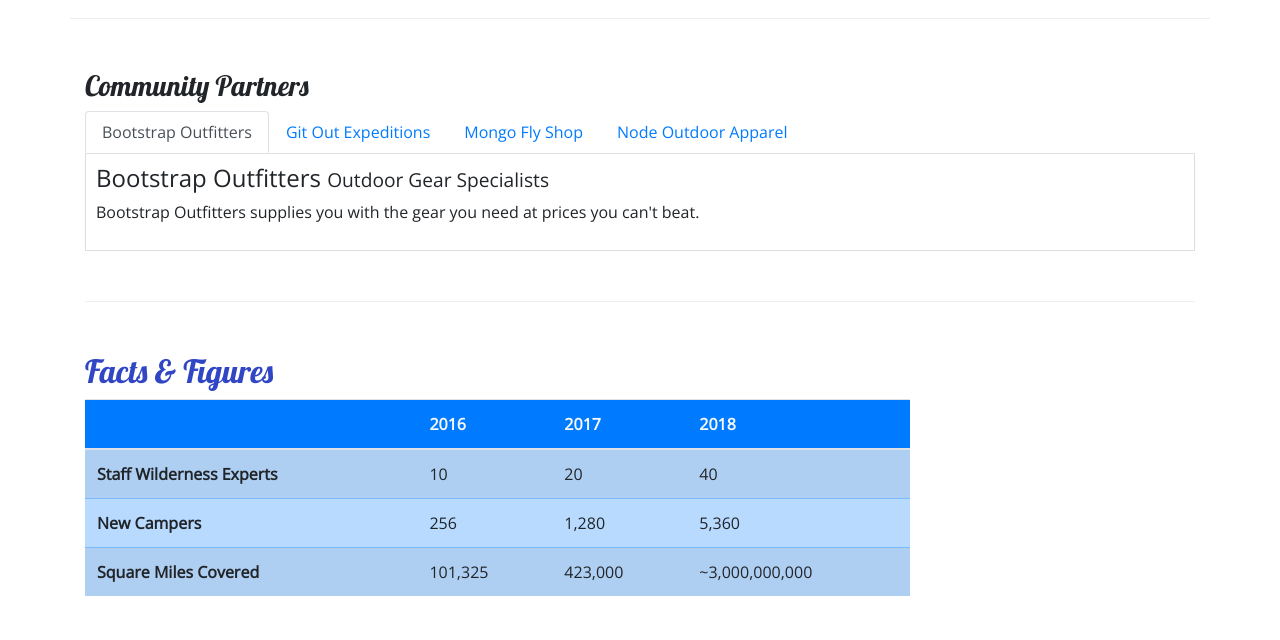
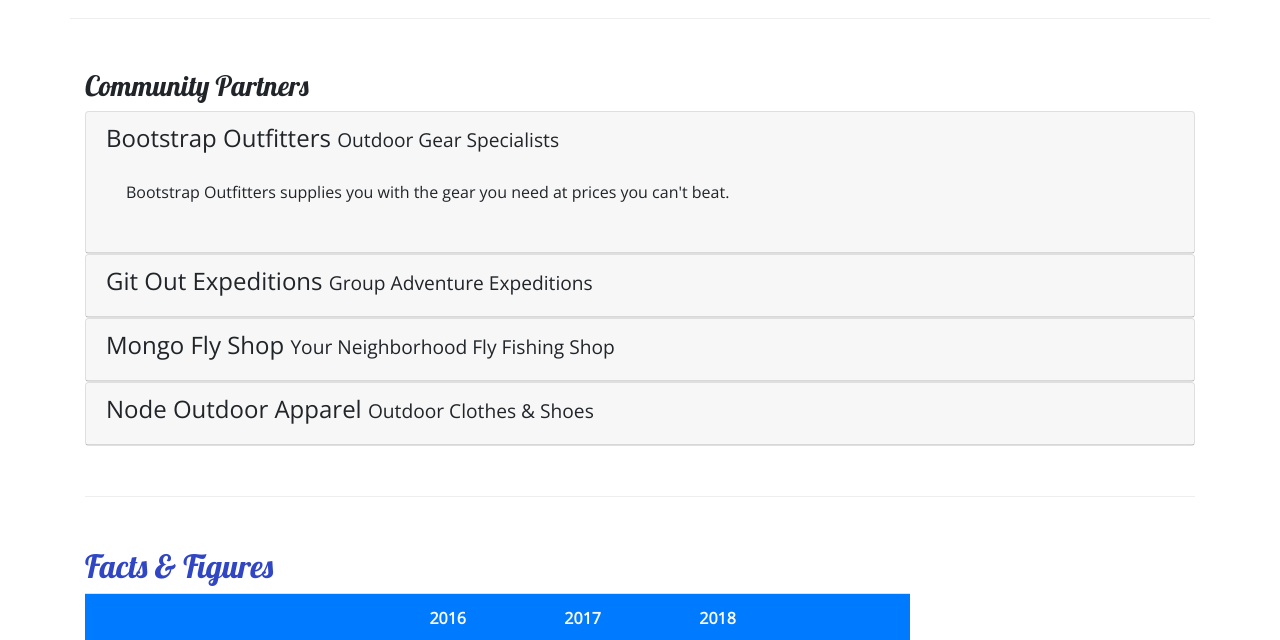
Before and after one commit to FiyinA/nucamp-Bootstrap, a website: page aboutus.html in a window 1280 px wide. Shown: the part 810-1450 px from the top of the page. Drawn offline with nearby package versions, Linux system fonts and the light colour scheme.

Commit message:
Accordion

```diff
--- a/aboutus.html
+++ b/aboutus.html
@@ -101,28 +101,62 @@
 
         <div class="row-content">
             <h3>Community Partners</h3>
-            <ul class="nav nav-tabs">
-                <li classf="nav-item"> <a class="nav-link active" href="#bootstrap" role="tab" data-toggle="tab">Bootstrap Outfitters </a></li>
-                <li class="nav-item"> <a class="nav-link" href="#git" role="tab" data-toggle="tab">Git Out Expeditions </a></li>
-                <li class="nav-item"> <a class="nav-link" href="#mongo" role="tab" data-toggle="tab">Mongo Fly Shop </a></li>
-                <li class="nav-item">  <a class="nav-link" href="#node" role="tab" data-toggle="tab">Node Outdoor Apparel </a></li>
-            </ul>
-            <div class="tab-content">
-                <div role="tabpanel" class="tab-pane fade show active" id="bootstrap">
-                    <h4>Bootstrap Outfitters <small>Outdoor Gear Specialists</small></h4>
-                    <p class="d-none d-sm-block">Bootstrap Outfitters supplies you with the gear you need at prices you can't beat.</p>
+            <div id="accordion">
+                <div class="card">
+                    <div role="tab" class="card-header">
+                        <h4>
+                            <a data-toggle="collapse" data-target="#bootstrap">
+                                Bootstrap Outfitters <small>Outdoor Gear Specialists</small>
+                            </a>
+                        </h4>
+                        <div class="collapse show" id="bootstrap" data-parent="#accordion">
+                            <div class="card-body">
+                                <p class="d-none d-sm-block">Bootstrap Outfitters supplies you with the gear you need at prices you can't beat.</p>
+                            </div>
+                        </div>
+                    </div>
                 </div>
-                <div role="tabpanel" class="tab-pane fade" id="git">
-                    <h4>Git Out Expeditions <small>Group Adventure Expeditions</small></h4>
-                    <p class="d-none d-sm-block">Join Git Out Expeditions to explore new horizons with a group of other adventurers!</p>
+                <div class="card">
+                    <div role="tab" class="card-header">
+                        <h4>
+                            <a class="collapsed" data-toggle="collapse" data-target="#git">
+                                Git Out Expeditions <small>Group Adventure Expeditions</small>
+                            </a>
+                        </h4>
+                        <div class="collapse" id="git" data-parent="#accordion">
+                            <div class="card-body">
+                                <p class="d-none d-sm-block">Join Git Out Expeditions to explore new horizons with a group of other adventurers!</p>
+                           </div>
+                        </div>
+                    </div>
                 </div>
-                <div role="tabpanel" class="tab-pane fade" id="mongo">
-                    <h4>Mongo Fly Shop <small>Your Neighborhood Fly Fishing Shop.</small></h4>
-                    <p class="d-none d-sm-block">Need a new fishing pole, a tacklebox, or flies of all kinds? Stop by Mongo Fly Shop.</p>
+                <div class="card">
+                    <div role="tab" class="card-header">
+                        <h4>
+                            <a class="collapsed" data-toggle="collapse" data-target="#mongo">
+                                Mongo Fly Shop <small>Your Neighborhood Fly Fishing Shop</small>
+                            </a>
+                        </h4>
+                        <div class="collapse" id="mongo" data-parent="#accordion">
+                            <div class="card-body">
+                                <p class="d-none d-sm-block">Need a new fishing pole, a tacklebox, or flies of all kinds? Stop by Mongo Fly Shop.</p>
+                            </div>
+                        </div>
+                    </div>
                 </div>
-                <div role="tabpanel" class="tab-pane fade" id="node">
-                    <h4>Node Outdoor Apparel <small>Outdoor Clothes & Shoes</small></h4>
-                    <p class="d-none d-sm-block">From polar fleeces to swimsuits, hiking boots to waders, a visit to Node will be sure to get you covered.</p>
+                <div class="card">
+                    <div role="tab" class="card-header">
+                        <h4>
+                            <a class="collapsed" data-toggle="collapse" data-target="#node">
+                                Node Outdoor Apparel <small>Outdoor Clothes & Shoes</small>
+                            </a>
+                        </h4>
+                        <div class="collapse" id="node" data-parent="#accordion">
+                            <div class="card-body">
+                                <p class="d-none d-sm-block">From polar fleeces to swimsuits, hiking boots to waders, a visit to Node will be sure to get you covered.</p>
+                            </div>
+                        </div>
+                    </div>
                 </div>
             </div>
         </div>
--- a/css/styles.css
+++ b/css/styles.css
@@ -40,8 +40,7 @@ header h2 {
     justify-content:flex-end
 }
 
-.tab-content {
-    border: 1px solid #DDD;
-    border-top: none;
-    padding: 10px;
-}
+a, a:hover {
+    color: inherit;
+    text-decoration: none;
+  }
```
